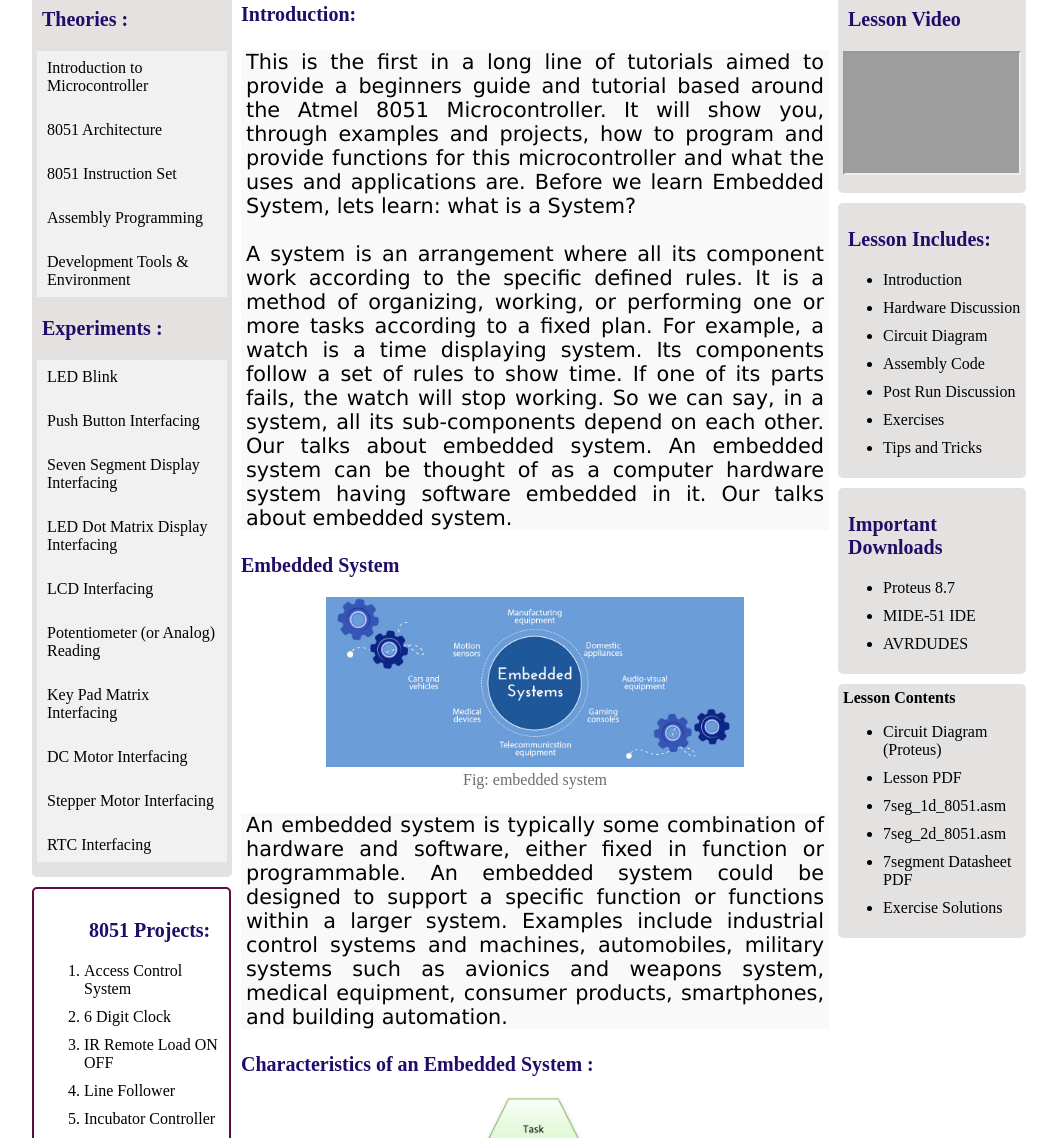
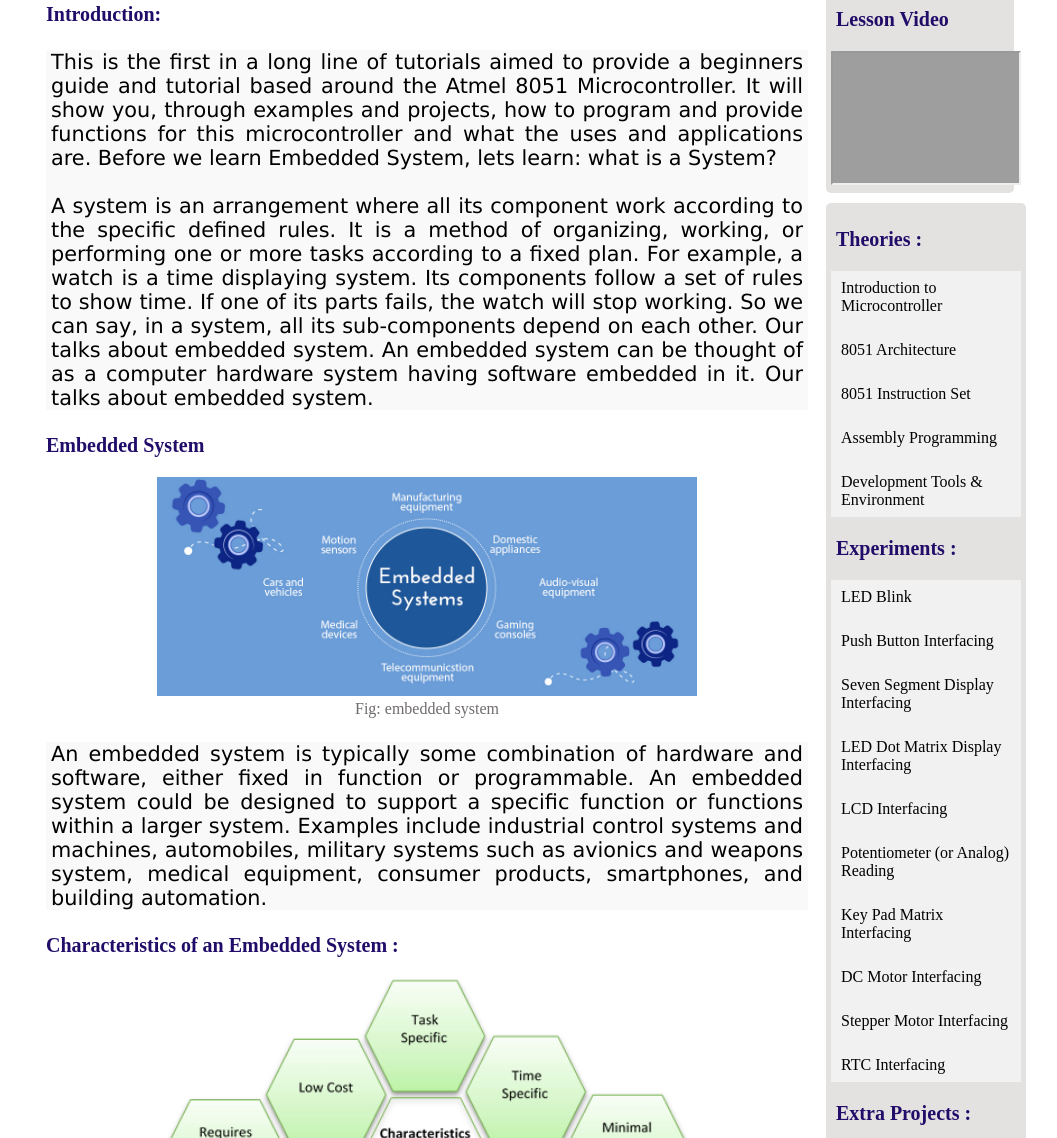
Before and after one commit to gmostofabd/Microcontroller-Introduction, a plain HTML site: page index.html in a window 1280 px wide. Shown: the part 257-1395 px from the top of the page, without its empty margins (111-1168 px from the left). Drawn offline with nearby package versions, Linux system fonts and the light colour scheme; grey boxes are pictures that could not be loaded.

Commit message:
Update index.html

```diff
--- a/index.html
+++ b/index.html
@@ -1,3 +1,4 @@
+
 
 <!DOCTYPE html>
 
@@ -5,10 +6,28 @@
 
 <head>
 	<link rel="stylesheet" href="assets/css/style.css">
-	<link rel="shortcut icon" href="https://github.com/gmostofabd/melab-store/blob/main/Images/melab-bd_logo.jpg?raw=true" type="image/x-icon">
+  <link rel="shortcut icon" href="https://github.com/gmostofabd/melab-store/blob/main/Images/melab-bd_logo.jpg?raw=true" type="image/x-icon">
 
-	<meta charset="utf-8">
+  <script src="https://github.com/gmostofabd/melab-store/blob/main/sharedfooter.js" type="text/javascript" defer></script>
+
+    <script src="https://ajax.googleapis.com/ajax/libs/jquery/1.10.2/jquery.min.js"></script>
+
+  <script>
+        $(function(){
+            $('#sidebar1').load("assets/sidebar1.html");
+        });
+    </script>
+
+  <meta charset="utf-8">
 	<meta name="Keywords" content="Microcontroller,8051,Assembly,Programming,Code,Proteus">
+
+  <!--Facebook Open graph Mete Tags-->
+  <meta property="og:url"                content="https://gmostofabd.github.io/Microcontroller-Introduction/" />
+  <meta property="og:type"               content="article" />
+  <meta property="og:title"              content="Theory 01 : Introduction to Microcontroller" />
+  <meta property="og:description"        content="Introduction to Microcontroller and Embedded System" />
+  <meta property="og:image"              content="assets/images/Embedded-systems2.jpg" />
+
 	<title>Microcontroller Introduction</title>
 </head>
 
@@ -21,47 +40,9 @@
 
   <table align = center width=1000 height=1000  bgcolor= white>
 	  <tr>
-	    <td width=200 bgcolor=white valign=top>
-
-		    <div id="exp_lst_cont">
-          <h3>Theories :</h3>
-          <ul class="ul_exp">
-            <li><a href="https://gmostofabd.github.io/8051-LED/">Introduction to Microcontroller</a></li>
-            <li><a href="https://gmostofabd.github.io/8051-Push-Button/">8051 Architecture</a></li>
-              <li><a href="https://gmostofabd.github.io/8051-7Segment/">8051 Instruction Set</a></li>
-              <li><a href="https://gmostofabd.github.io/8051-LED-Matrix/">Assembly Programming</a></li>
-              <li><a href="https://gmostofabd.github.io/8051-LCD/">Development Tools & Environment</a></li>
-          </ul>
-
-          <h3>Experiments :</h3>
-            <ul class="ul_exp">
-              <li><a href="https://gmostofabd.github.io/8051-LED/">LED Blink</a></li>
-              <li><a href="https://gmostofabd.github.io/8051-Push-Button/">Push Button Interfacing</a></li>
-              <li><a href="https://gmostofabd.github.io/8051-7Segment/">Seven Segment Display Interfacing</a></li>
-              <li><a href="https://gmostofabd.github.io/8051-LED-Matrix/">LED Dot Matrix Display Interfacing</a></li>
-              <li><a href="https://gmostofabd.github.io/8051-LCD/">LCD Interfacing</a></li>
-              <li><a href="https://gmostofabd.github.io/8051-Analog/">Potentiometer (or Analog) Reading</a></li>
-              <li><a href="https://gmostofabd.github.io/8051-Keypad/">Key Pad Matrix Interfacing</a></li>
-              <li><a href="https://gmostofabd.github.io/dc-motor-8051/">DC Motor Interfacing</a></li>
-              <li><a href="https://gmostofabd.github.io/stepper-motor-8051/">Stepper Motor Interfacing</a></li>
-              <li><a href="https://gmostofabd.github.io/8051-RTC/">RTC Interfacing</a></li>
-            </ul>
-        </div>
-
-        <div id="proj_lst_cont">
-            <ol><h3>8051 Projects:</h3>
-              <li>Access Control System</li>
-              <li>6 Digit Clock</li>
-              <li>IR Remote Load ON OFF</li>
-              <li>Line Follower</li>
-              <li>Incubator Controller</li>
-            </ol>
-        </div>
-
-    </td>
 
 
-	  <td width=600 align=center valign=top bgcolor= white>
+      <td width=800 align=center valign=top style="padding-left: 10px; padding-right: 10px;">
 
 		<h3>Introduction:</h3>
       <blockquote>
@@ -337,45 +318,10 @@
 
       <div class="vdo_lst_cont">
         <h3>Lesson Video</h3>
-        <iframe width="174" height="120" src="https://www.youtube.com/embed/tgbNymZ7vqY"></iframe>
+        <iframe width="186" height="130" src="https://www.youtube.com/embed/tgbNymZ7vqY"></iframe>
       </div>
 
-      <div class="box_this_lesson">
-        <h3>Lesson Includes:</h3>
-        <ul class="ul_right">
-          <li>Introduction</li>
-          <li>Hardware Discussion</li>
-          <li>Circuit Diagram</li>
-          <li>Assembly Code</li>
-          <li>Post Run Discussion</li>
-          <li>Exercises</li>
-          <li>Tips and Tricks</li>
-        </ul>
-      </div>
-
-
-
-      <div class="box_this_lesson">
-          <h3>Important Downloads</h3>
-          <ul class="ul_right">
-            <li>Proteus 8.7</li>
-            <li>MIDE-51 IDE</li>
-            <li>AVRDUDES</li>
-          </ul>
-      </div>
-
-
-      <div class="box_this_lesson">
-          <span><b>Lesson Contents</b></span>
-          <ul class="ul_right">
-              <li>Circuit Diagram (Proteus)</li>
-              <li>Lesson PDF</li>
-              <li>7seg_1d_8051.asm</li>
-              <li>7seg_2d_8051.asm</li>
-              <li>7segment Datasheet PDF</li>
-              <li>Exercise Solutions</li>
-          </ul>
-      </div>
+      <div id="sidebar1"></div>
 
     </td>
 
```
